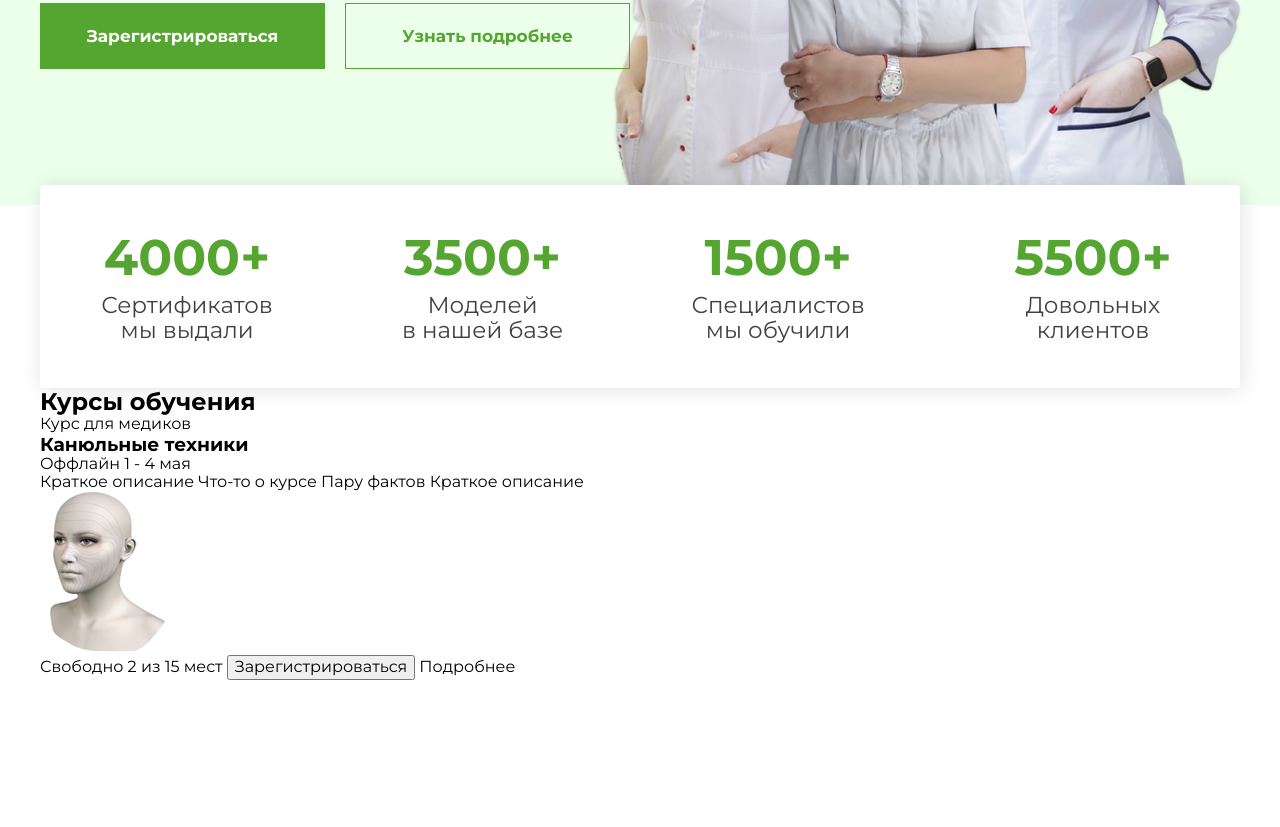
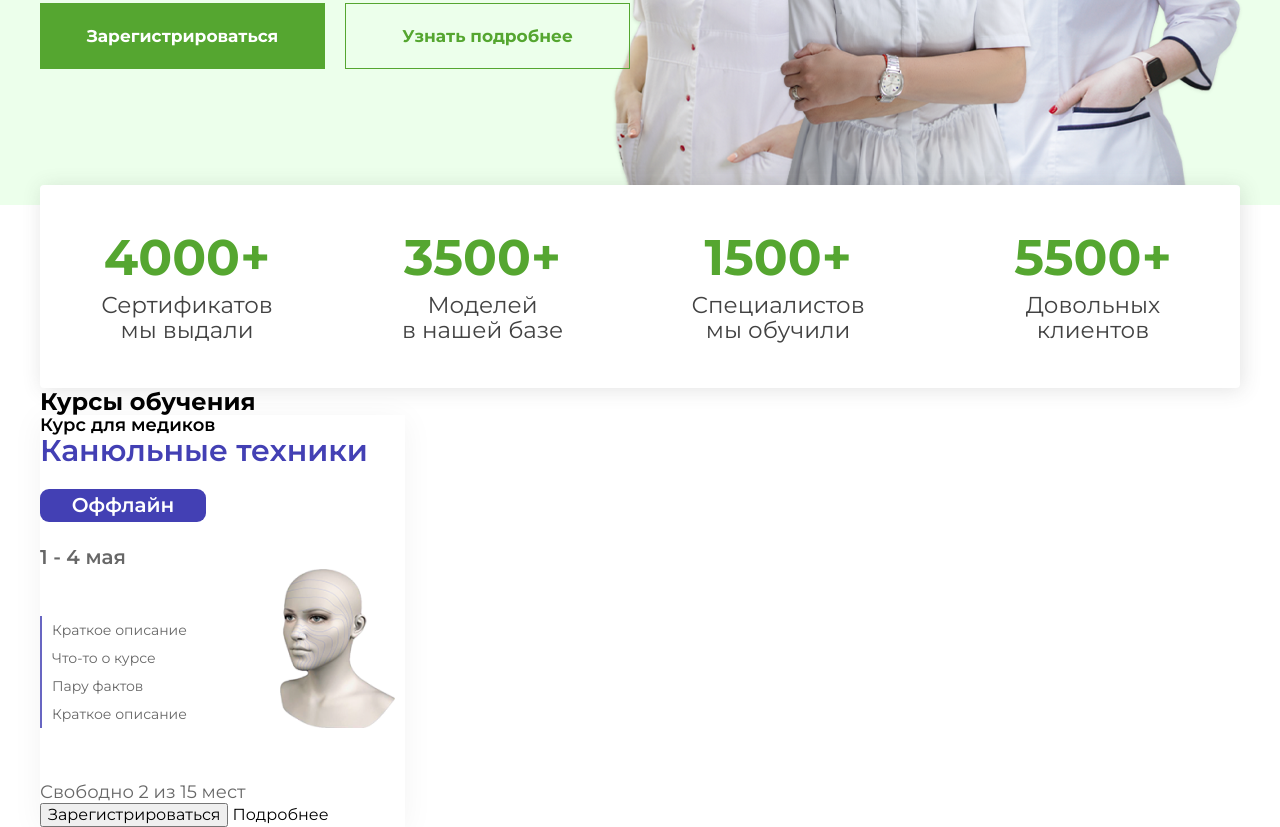
Before and after one commit to Andreeevna/valmari-layout, a website built with Vite: page index.html in a window 1280 px wide. Shown: the part 571-1398 px from the top of the page. Before the commit the page ends 1251 px from the top, so only its background shows below. Built offline with nearby package versions, Linux system fonts and the light colour scheme.

Commit message:
added some styles of the sweeper card

```diff
--- a/assets/styles/main/main.css
+++ b/assets/styles/main/main.css
@@ -165,3 +165,75 @@
 	text-align: center;
 	color: #424242;
 }
+
+/* courses slider*/
+
+.swiper-slide {
+	background-color: #fff;
+	box-shadow: 0px 4px 30px rgba(0, 0, 0, 0.05);
+	width: 365px;
+}
+
+.courses-card {
+}
+
+.courses-card__for {
+	margin-bottom: 14px;
+	font-size: 18px;
+	font-weight: 600;
+}
+
+.courses-card__title {
+	margin-bottom: 23px;
+	font-size: 30px;
+	font-weight: 600;
+	line-height: 1;
+	color: #4340b4;
+}
+
+.courses-card__action {
+	margin-bottom: 24px;
+	display: block;
+	width: 166px;
+	height: 33px;
+	background-color: #4340b4;
+	font-size: 20px;
+	font-weight: 600;
+	color: #fff;
+	border: none;
+	border-radius: 9px;
+	text-align: center;
+}
+
+.courses-card__date {
+	font-size: 20px;
+	font-weight: 600;
+	color: #424242;
+	opacity: 0.8;
+}
+
+.courses-card__desc {
+	margin-bottom: 54px;
+	display: flex;
+	align-items: center;
+	justify-content: space-between;
+}
+
+.courses-card__desc p {
+	padding-left: 10px;
+	align-self: flex-end;
+	width: 150px;
+	color: #424242;
+	font-size: 14px;
+	line-height: 2;
+	font-weight: 400;
+	opacity: 0.8;
+	border-left: 2px solid #4340b4;
+}
+
+.courses-card__places {
+	font-size: 18px;
+	font-weight: 400;
+	color: #424242;
+	opacity: 0.8;
+}
--- a/index.html
+++ b/index.html
@@ -122,9 +122,10 @@
           <div class="swiper-wrapper">
             <div class="swiper-slide">
               <div class="courses-card">
+                <div class="courses-card__container">
                   <span class="courses-card__for">Курс для медиков</span>
                   <h3 class="courses-card__title">Канюльные техники</h3>
-                <span class="courses-card__action">Оффлайн</span>
+                  <button class="courses-card__action">Оффлайн</button>
                   <span class="courses-card__date">1 - 4 мая</span>
                   <div class="courses-card__desc">
                     <p>Краткое описание
@@ -134,6 +135,7 @@
                     <img src="./assets/images/employees/courses-item.png" alt="Человек">
                   </div>
                   <span class="courses-card__places">Свободно 2 из 15 мест</span>
+                </div>
                 <button>Зарегистрироваться</button>
                 <a href="#">Подробнее</a>
               </div>
```
Lines whose indentation alone changed are shown as unchanged.
